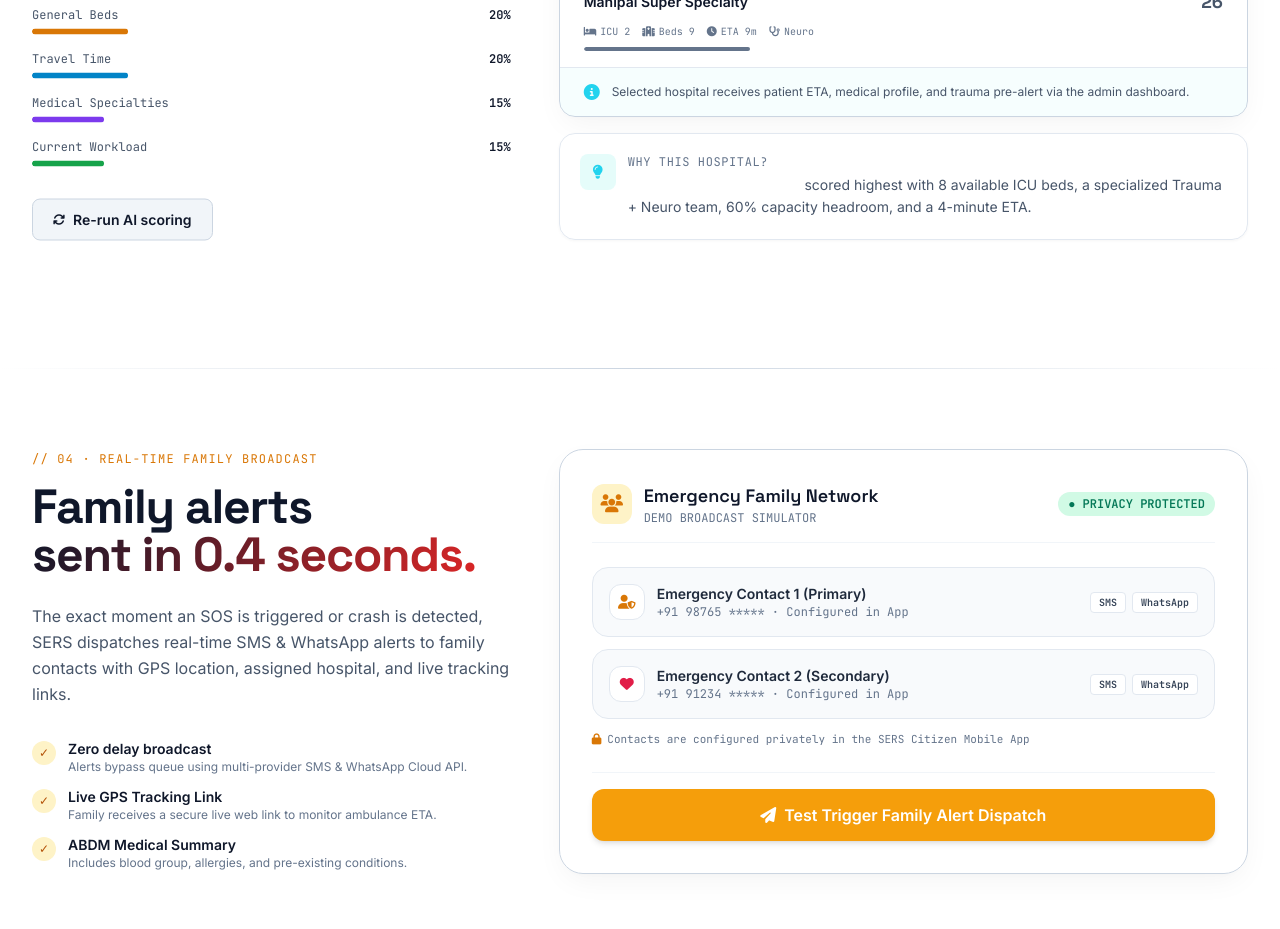
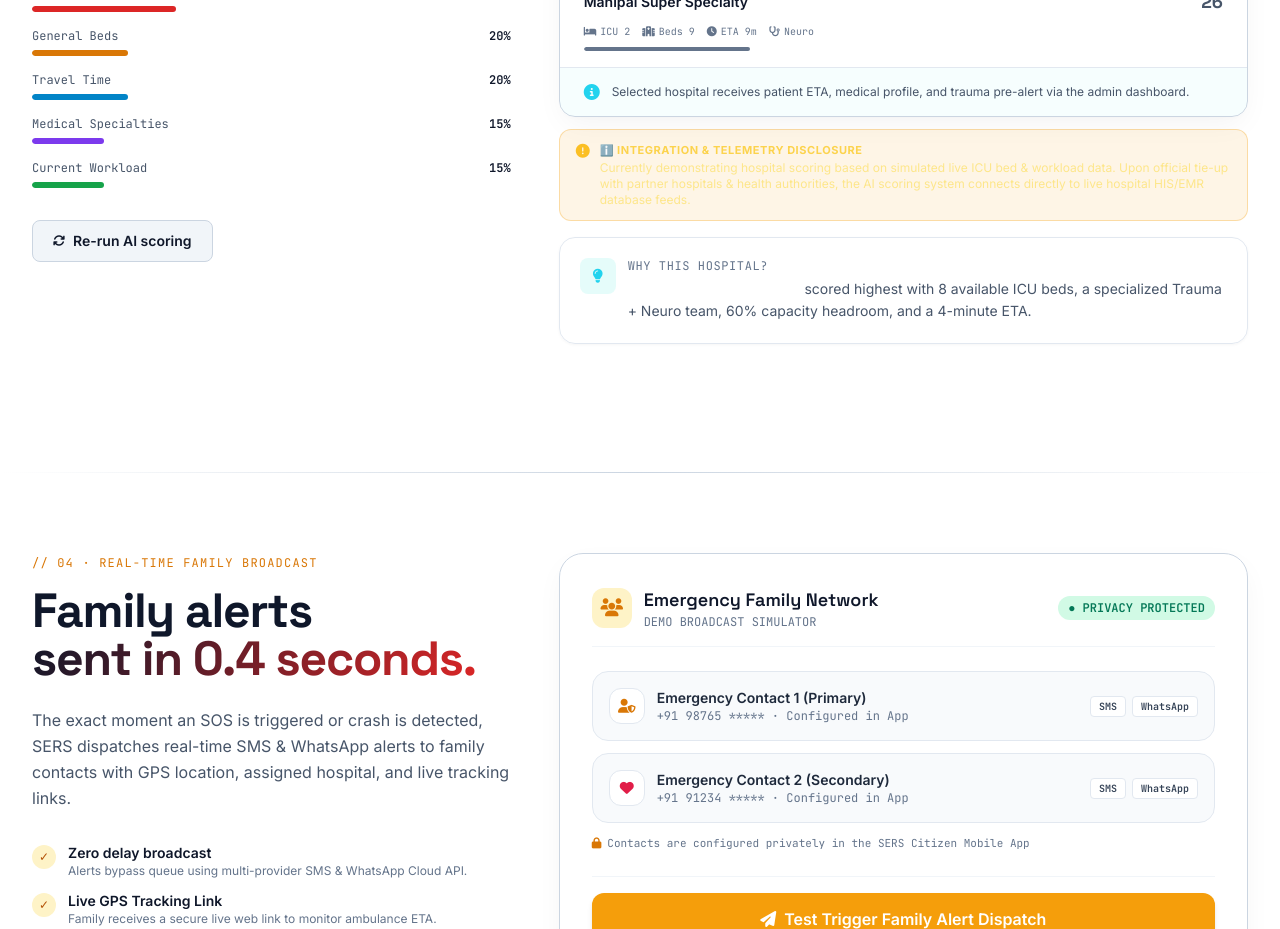
Before and after one commit to its-anuraj/SERS, a Next.js app in the folder apps/web-public/: page / in a window 1280 px wide. Shown: the part 4120-5049 px from the top of the page. Built offline with nearby package versions, Linux system fonts and the light colour scheme.

Commit message:
docs(web-public): add explicit real-world operational notes and mock data disclosures for hospital tie-up telemetry

```diff
--- a/apps/web-public/app/page.tsx
+++ b/apps/web-public/app/page.tsx
@@ -910,6 +910,15 @@ function HospitalSection() {
                 <div className="text-xs" style={{ color: 'var(--muted)' }}>
                   Selected hospital receives patient ETA, medical profile, and trauma pre-alert via the admin dashboard.
                 </div>
+              </div>
+            </div>
+
+            {/* Hospital Tie-Up Disclosure */}
+            <div className="mt-3 px-4 py-3 rounded-xl border border-amber-500/30 bg-amber-500/10 text-amber-200 text-xs flex items-start gap-2.5">
+              <i className="fa-solid fa-circle-exclamation text-amber-400 text-sm mt-0.5 shrink-0" />
+              <div>
+                <span className="font-bold uppercase tracking-wider text-[11px] text-amber-300 block mb-0.5">ℹ️ Integration & Telemetry Disclosure</span>
+                Currently demonstrating hospital scoring based on simulated live ICU bed & workload data. Upon official tie-up with partner hospitals & health authorities, the AI scoring system connects directly to live hospital HIS/EMR database feeds.
               </div>
             </div>
 
--- a/apps/web-public/app/sos/page.tsx
+++ b/apps/web-public/app/sos/page.tsx
@@ -299,7 +299,16 @@ export default function SOSPage() {
 
               {showDeviceMatrix && (
                 <div className="p-4 border-t border-slate-200 bg-slate-50/50 space-y-4">
-                  <p className="text-xs text-slate-600 leading-relaxed">
+                  {/* Real-world vs Mock Data Disclosure */}
+                  <div className="p-3.5 rounded-xl bg-amber-50 border border-amber-200 text-amber-900 text-xs flex items-start gap-2.5">
+                    <AlertTriangle size={16} className="text-amber-600 shrink-0 mt-0.5" />
+                    <div className="leading-relaxed">
+                      <strong className="font-bold text-amber-950 block mb-0.5">ℹ️ Real-World Operational Note:</strong>
+                      GPS location capture, backend SOS incident creation, and 112 emergency phone call triggers are <strong>100% live working features</strong>. Sensor metrics (Airbag pressure spike & Smartwatch vitals) currently run on simulated test data. Upon formal tie-ups with partner hospitals & vehicle OEMs, these will operate on live hardware API feeds.
+                    </div>
+                  </div>
+
+                  <p className="text-xs text-slate-600 leading-relaxed font-medium">
                     Test automatic cardiac pulse alerts and vehicle OBD-II airbag sensor triggers below:
                   </p>
                   <div className="grid md:grid-cols-2 gap-4 items-stretch">
```
